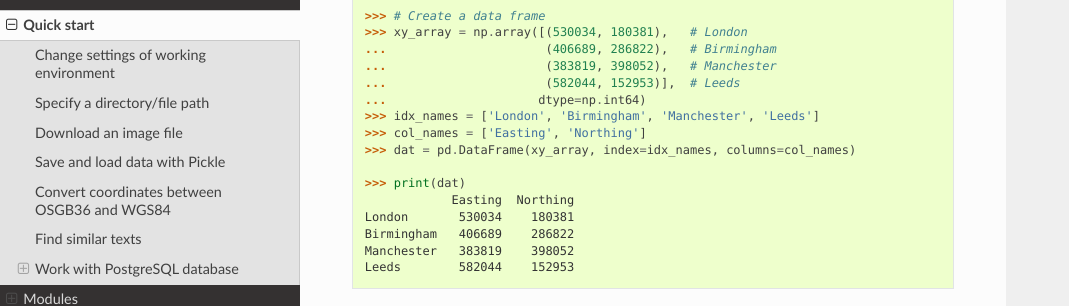
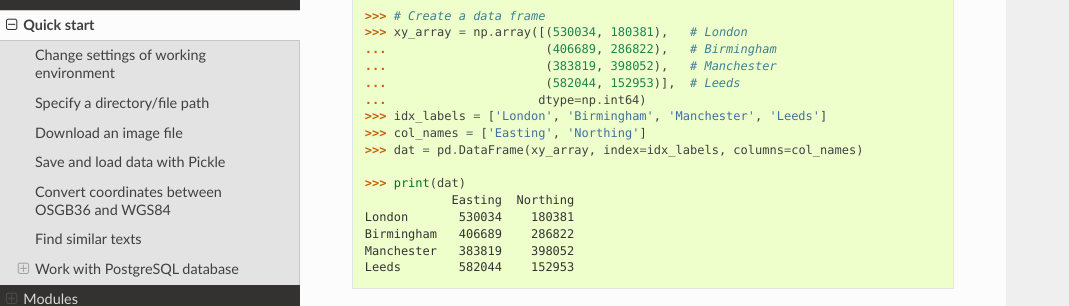
Before and after one commit to mikeqfu/pyhelpers, a Sphinx documentation site: the page built from docs/source/quick-start.rst, in a window 1280 px wide and 900 px high, scrolled down 5183 px. Shown: the part 151-457 px from the top of the window, without its empty margins (0-1069 px from the left). Built offline with Sphinx 7.4.7 and the Read the Docs theme 2.0.0, drawn with Linux system fonts in a browser that asks for light colours; some of the changed text lies outside the part shown.

Commit message:
Modify docs\source\quick-start.rst

```diff
--- a/docs/source/quick-start.rst
+++ b/docs/source/quick-start.rst
@@ -261,9 +261,9 @@ Before proceeding to the examples for this module, let’s create a `pandas.Data
     ...                      (383819, 398052),   # Manchester
     ...                      (582044, 152953)],  # Leeds
     ...                     dtype=np.int64)
-    >>> idx_names = ['London', 'Birmingham', 'Manchester', 'Leeds']
+    >>> idx_labels = ['London', 'Birmingham', 'Manchester', 'Leeds']
     >>> col_names = ['Easting', 'Northing']
-    >>> dat = pd.DataFrame(xy_array, index=idx_names, columns=col_names)
+    >>> dat = pd.DataFrame(xy_array, index=idx_labels, columns=col_names)
 
     >>> print(dat)
                 Easting  Northing
```
Also changed, not shown: other parts of docs/source/quick-start.rst (+1 -1 lines).
